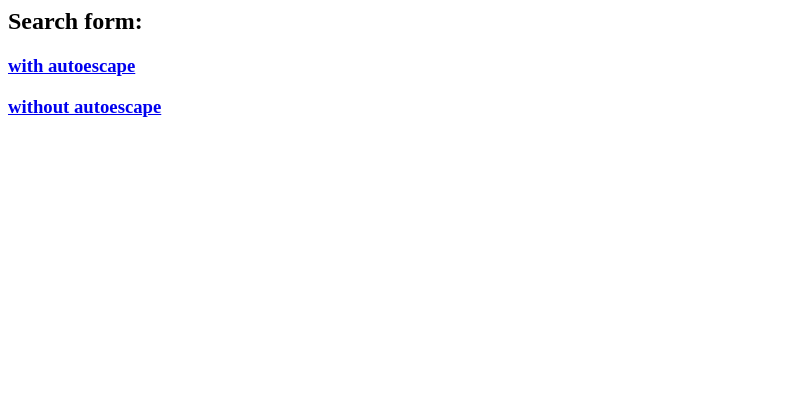
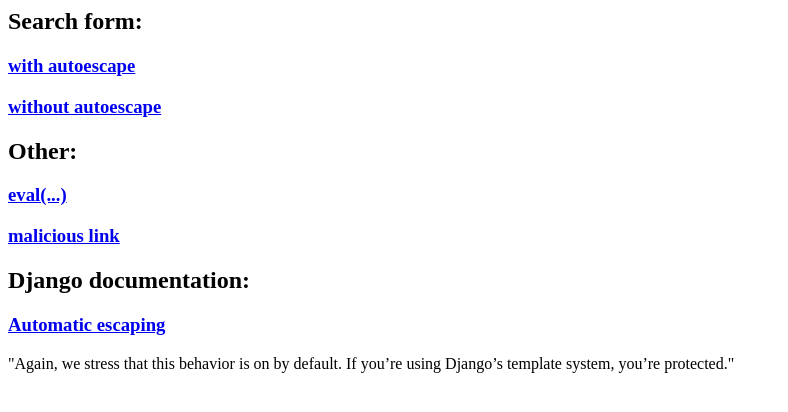
Before and after one commit to TSM-ITSec-Team-Django/Cross-Site-Scripting, a Django app: page / in a window 1280 px wide. Shown: the top 412 px of the page, without its empty margins (0-788 px from the left). Run offline with Django 3.2, Linux system fonts and the light colour scheme.

Commit message:
Added eval example

```diff
--- a/templates/home.html
+++ b/templates/home.html
@@ -6,3 +6,19 @@
 <a href="http://localhost:8000/searchwithoutautoescape">
     <h3>without autoescape</h3>
 </a>
+<p></p>
+<h2>Other:</h2>
+<a href="http://localhost:8000/eval">
+    <h3>eval(...)</h3>
+</a>
+<p></p>
+<a href="http://localhost:8000/eval?query=alert(%22not%20Django%27s%20fault%22)">
+    <h3>malicious link</h3>
+</a>
+<p></p>
+<h2>Django documentation:</h2>
+<a href="https://docs.djangoproject.com/en/3.2/ref/templates/language/#automatic-html-escaping">
+    <h3>Automatic escaping</h3>
+</a>
+<p>"Again, we stress that this behavior is on by default. If you’re using Django’s template system, you’re protected."
+</p>
--- a/webserver/urls.py
+++ b/webserver/urls.py
@@ -7,4 +7,5 @@ urlpatterns = [
     path('', views.home),
     path('searchwithautoescape', views.search, {'autoescape': True}),
     path('searchwithoutautoescape', views.search, {'autoescape': False}),
+    path('eval', views.eval),
 ]
--- a/webserver/views.py
+++ b/webserver/views.py
@@ -23,3 +23,7 @@ def search(request, autoescape):
         return render(request, './searchwithautoescape.html', {'form': form, 'search_value': ""})
     else:
         return render(request, './searchwithoutautoescape.html', {'form': form, 'search_value': ""})
+
+
+def eval(request):
+    return render(request, './eval.html')
```
Also changed, not shown: templates/eval.html (added, +20 -0 lines), README.md.
